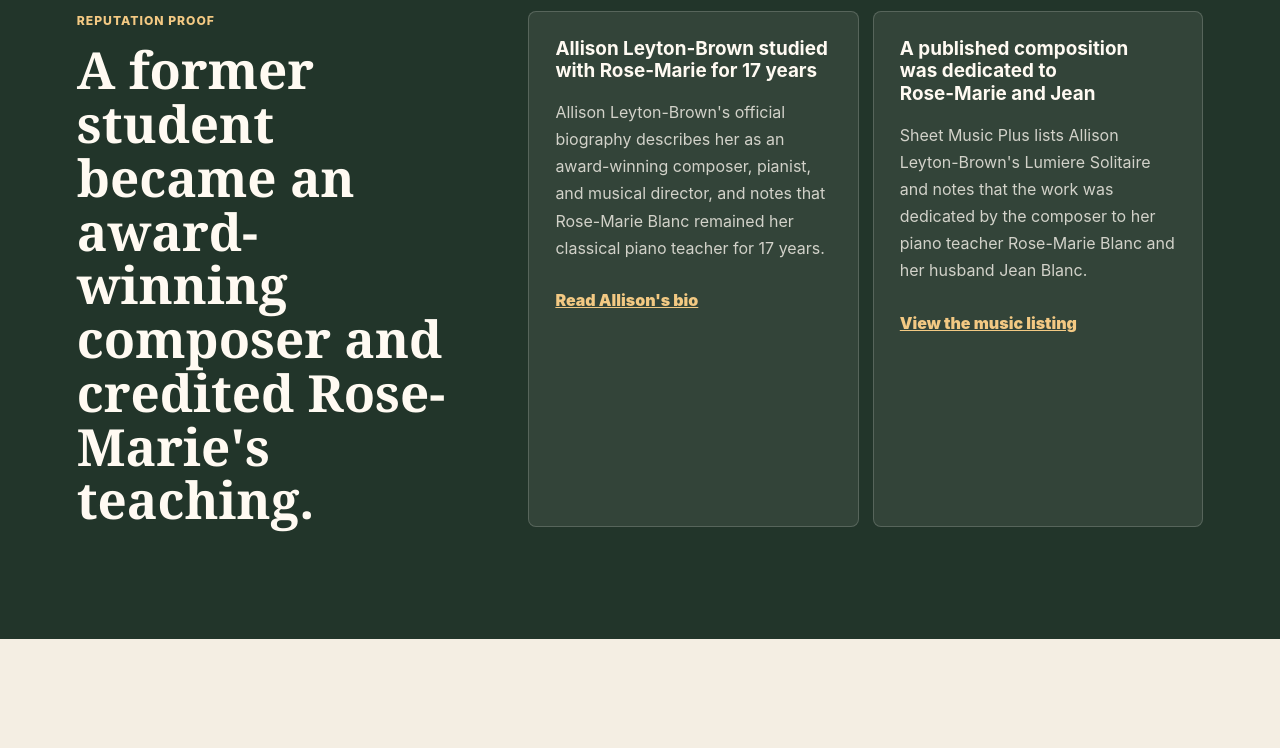
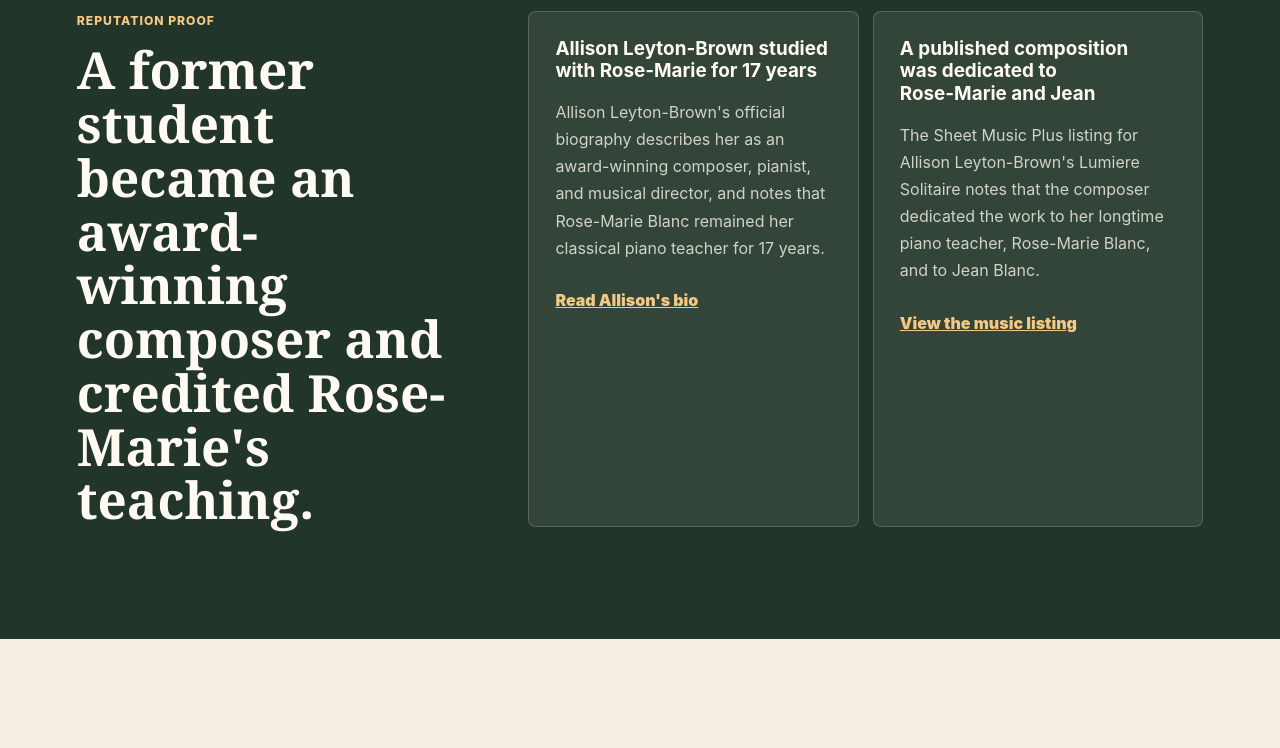
Before and after one commit to andymaker156/suzuki, a plain HTML site: page index.html in a window 1280 px wide. Shown: the part 6200-6948 px from the top of the page. Drawn offline with Linux system fonts and the light colour scheme.

Commit message:
Refine dedication wording

```diff
--- a/index.html
+++ b/index.html
@@ -379,9 +379,9 @@
           <article>
             <h3>A published composition was dedicated to Rose-Marie and Jean</h3>
             <p>
-              Sheet Music Plus lists Allison Leyton-Brown's Lumiere Solitaire and notes that the
-              work was dedicated by the composer to her piano teacher Rose-Marie Blanc and her
-              husband Jean Blanc.
+              The Sheet Music Plus listing for Allison Leyton-Brown's Lumiere Solitaire notes that
+              the composer dedicated the work to her longtime piano teacher, Rose-Marie Blanc, and
+              to Jean Blanc.
             </p>
             <a href="https://www.sheetmusicplus.com/en/product/lumiere-solitaire-romantic-piano-solo-by-allison-leyton-brown-20106236.html" target="_blank" rel="noreferrer">View the music listing</a>
           </article>
@@ -436,7 +436,7 @@
           <a class="reference-card" href="https://www.sheetmusicplus.com/en/product/lumiere-solitaire-romantic-piano-solo-by-allison-leyton-brown-20106236.html" target="_blank" rel="noreferrer">
             <span>Sheet Music Plus</span>
             <h3>Dedicated composition</h3>
-            <p>Lumiere Solitaire was dedicated by composer Allison Leyton-Brown to Rose-Marie Blanc and Jean Blanc.</p>
+            <p>The listing notes Allison Leyton-Brown's dedication to her longtime teacher Rose-Marie Blanc and to Jean Blanc.</p>
           </a>
         </div>
       </section>
```
